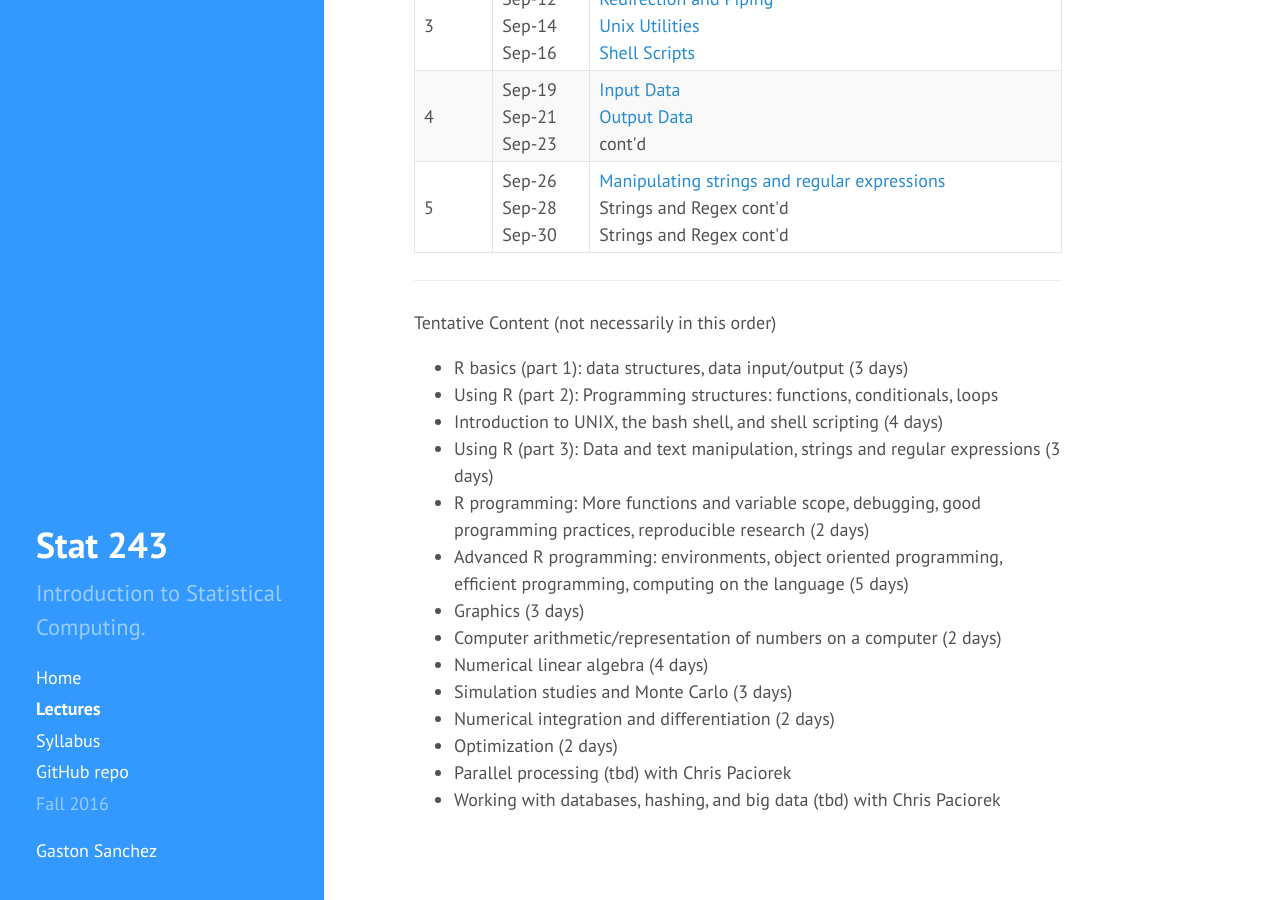
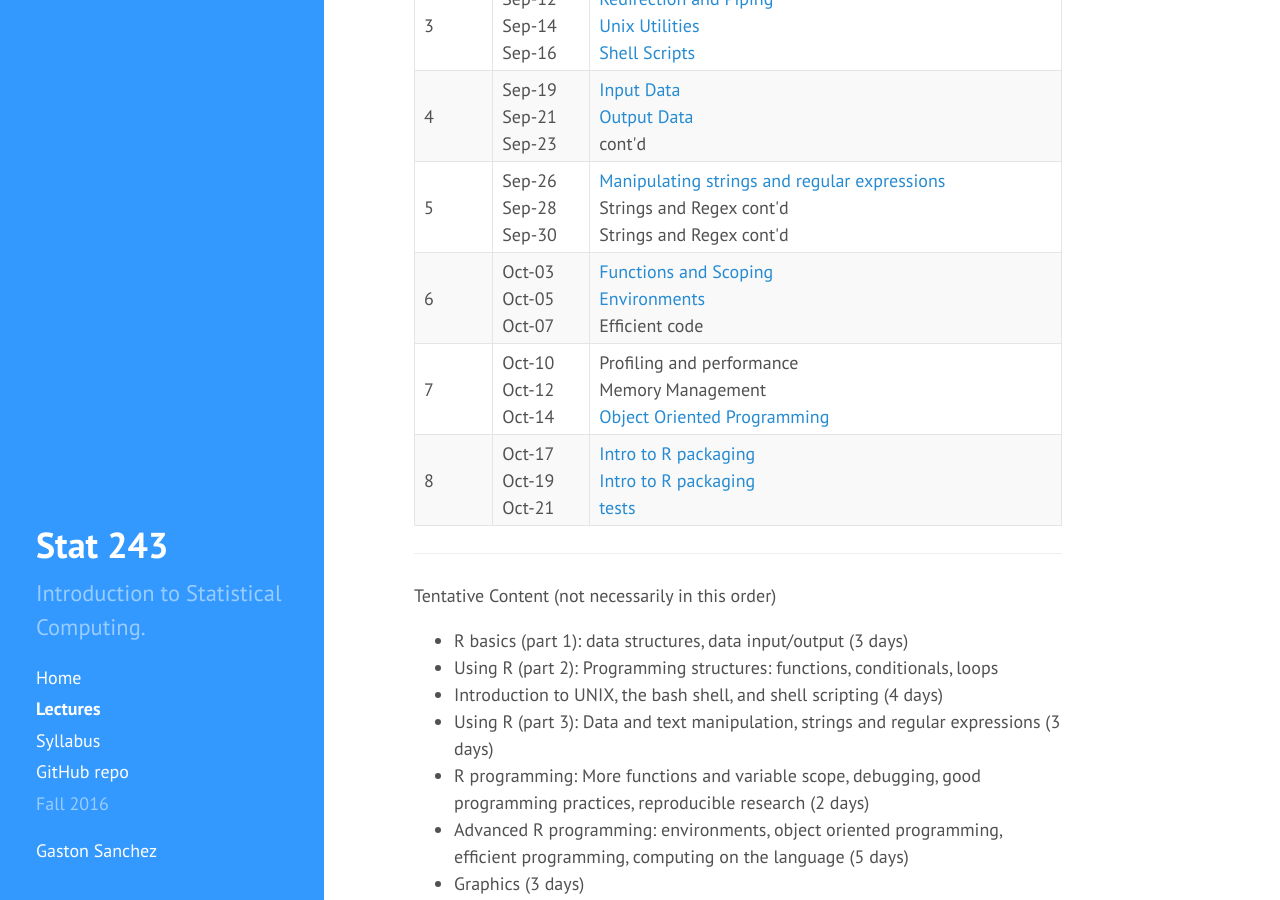
Before and after one commit to gastonstat/stat243-relic, a Jekyll site: the page built from lectures/index.md, in a window 1280 px wide and 900 px high, scrolled down 477 px. Built offline with Jekyll 4.4.1, drawn with Linux system fonts in a browser that asks for light colours; nearby versions of some CDN libraries.

Commit message:
lectures: update calendar for october with advanced R programming topics

```diff
--- a/lectures/index.md
+++ b/lectures/index.md
@@ -92,6 +92,45 @@ Tentative calendar, Fall 2016
         Strings and Regex cont'd
       </td>
     </tr>
+    <tr>
+      <td>6</td>
+      <td>
+        Oct-03<br>
+        Oct-05<br>
+        Oct-07
+      </td>
+      <td>
+        <a href="http://adv-r.had.co.nz/Functions.html" target="_blank">Functions and Scoping</a><br>
+        <a href="http://adv-r.had.co.nz/Environments.html" target="_blank">Environments</a><br>
+        Efficient code
+      </td>
+    </tr>
+    <tr>
+      <td>7</td>
+      <td>
+        Oct-10<br>
+        Oct-12<br>
+        Oct-14
+      </td>
+      <td>
+        Profiling and performance<br>
+        Memory Management<br>
+        <a href="http://adv-r.had.co.nz/OO-essentials.html" target="_target">Object Oriented Programming</a>
+      </td>
+    </tr>
+    <tr>
+      <td>8</td>
+      <td>
+        Oct-17<br>
+        Oct-19<br>
+        Oct-21
+      </td>
+      <td>
+        <a href="http://r-pkgs.had.co.nz/" target="_target">Intro to R packaging</a><br>
+        <a href="http://r-pkgs.had.co.nz/" target="_target">Intro to R packaging</a><br>
+        <a href="http://r-pkgs.had.co.nz/tests.html" target="_target">tests</a>
+      </td>
+    </tr>
   </tbody>
  </table>
 
```
